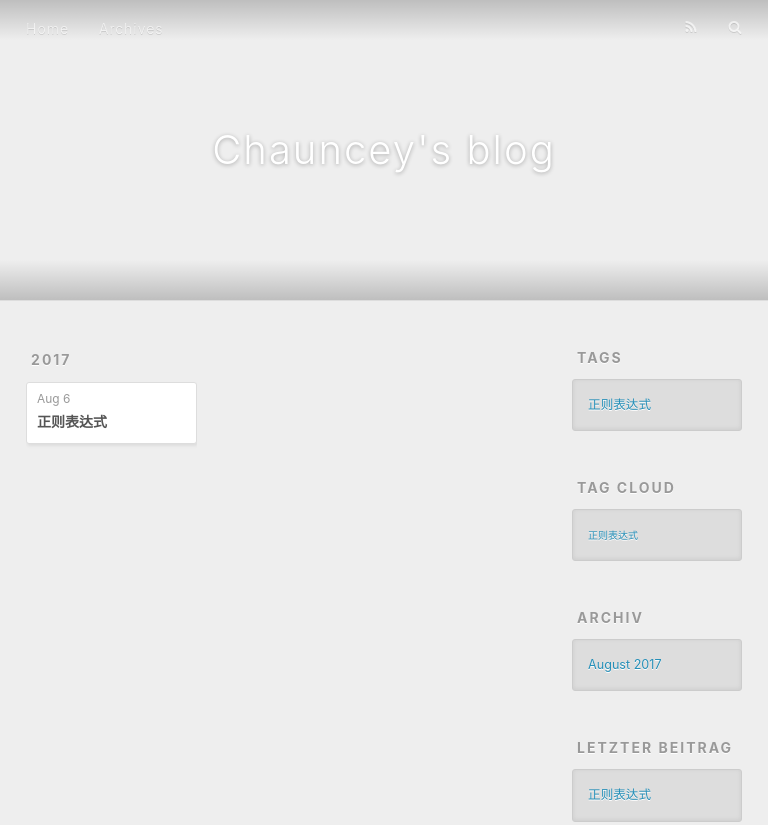
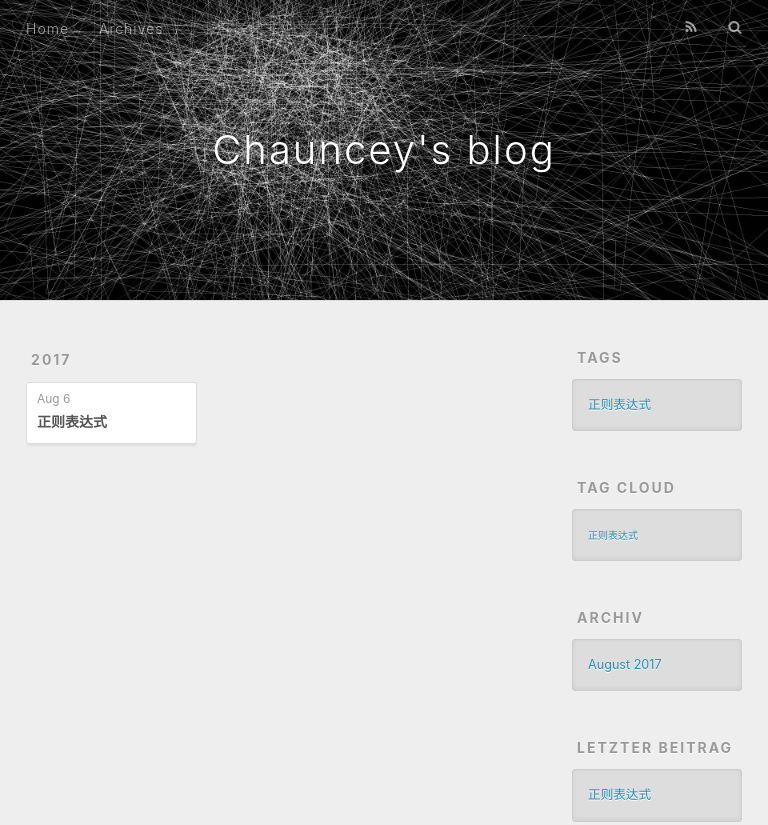
Before and after one commit to chaunceyzhong/chaunceyzhong.github.io, a plain HTML site: page archives/index.html in a window 768 px wide. Shown: the top 825 px of the page. Drawn offline with nearby package versions, Linux system fonts and the light colour scheme.

Commit message:
Site updated: 2017-08-07 11:58:07

```diff
--- a/css/style.css
+++ b/css/style.css
@@ -348,16 +348,11 @@ body {
   left: 0;
   width: 100%;
   height: 100%;
-  background: url("images/banner.jpg") #000 center -170px;
+  background: url("images/banner.jpg") center -170px #000;
   -webkit-background-size: cover;
   -moz-background-size: cover;
   background-size: cover;
   z-index: -1;
-}
-@media only screen and (min-width: 414px) and (max-width: 768px) {
-  #banner {
-    background: center 0;
-  }
 }
 #header-title {
   text-align: center;
```
Also changed, not shown: 2017/08/06/正则表达式/index.html (+1 -1 lines), index.html (+1 -1 lines).
